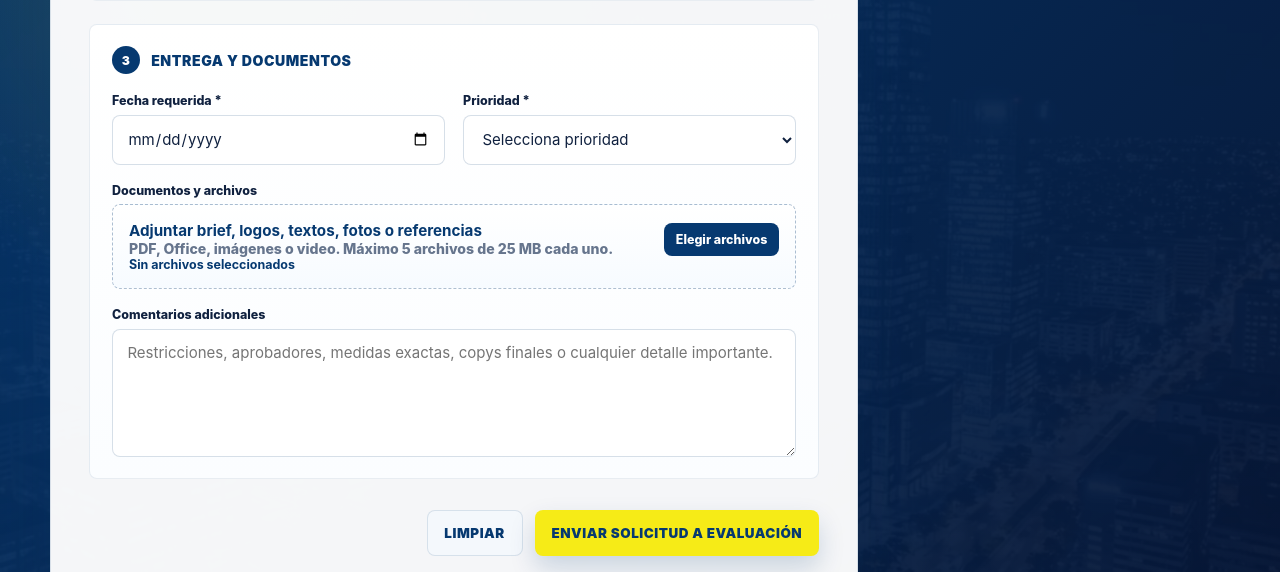
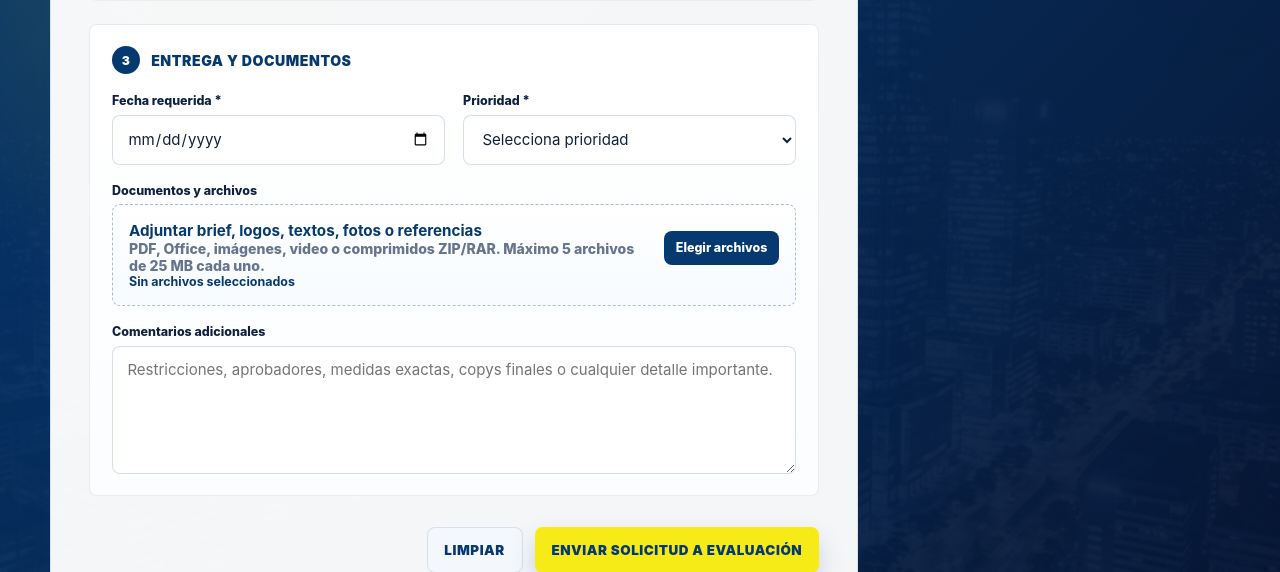
Before and after one commit to angelalberto0775859/Central-de-Alarmas, a PHP site: page /merketing.html in a window 1280 px wide. Shown: the part 1745-2317 px from the top of the page. Run offline with PHP 8.4, Linux system fonts and the light colour scheme.

Commit message:
Soporta archivos rar en marketing

```diff
--- a/merketing.html
+++ b/merketing.html
@@ -918,11 +918,11 @@
                                 <div class="field full">
                                     <label for="documents">Documentos y archivos</label>
                                     <label class="file-drop" for="documents">
-                                        <input id="documents" name="documents[]" type="file" multiple accept=".pdf,.doc,.docx,.docm,.ppt,.pptx,.pptm,.xls,.xlsx,.xlsm,.csv,.jpg,.jpeg,.png,.webp,.mp4,.mov,.zip,.svg,.ai,.psd">
+                                        <input id="documents" name="documents[]" type="file" multiple accept=".pdf,.doc,.docx,.docm,.ppt,.pptx,.pptm,.xls,.xlsx,.xlsm,.csv,.jpg,.jpeg,.png,.webp,.mp4,.mov,.zip,.rar,.svg,.ai,.psd">
                                         <span class="file-copy">
                                             <span>
                                                 <strong>Adjuntar brief, logos, textos, fotos o referencias</strong>
-                                                PDF, Office, imágenes o video. Máximo 5 archivos de 25 MB cada uno.
+                                                PDF, Office, imágenes, video o comprimidos ZIP/RAR. Máximo 5 archivos de 25 MB cada uno.
                                             </span>
                                             <span class="upload-mark">Elegir archivos</span>
                                         </span>
--- a/php/marketing_helpers.php
+++ b/php/marketing_helpers.php
@@ -157,7 +157,7 @@ function cdaMarketingStatusSendsEmail($status) {
 }
 
 function cdaMarketingTicketFileExtensions() {
-    return ['pdf','doc','docx','docm','ppt','pptx','pptm','xls','xlsx','xlsm','csv','jpg','jpeg','png','webp','mp4','mov','zip','svg','ai','psd'];
+    return ['pdf','doc','docx','docm','ppt','pptx','pptm','xls','xlsx','xlsm','csv','jpg','jpeg','png','webp','mp4','mov','zip','rar','svg','ai','psd'];
 }
 
 function cdaMarketingAllowedUploadAccept() {
--- a/php/marketing_ticket_create.php
+++ b/php/marketing_ticket_create.php
@@ -195,6 +195,9 @@ $allowedMimeTypes = [
     'application/csv',
     'application/zip',
     'application/x-zip-compressed',
+    'application/vnd.rar',
+    'application/x-rar',
+    'application/x-rar-compressed',
     'application/octet-stream',
     'application/postscript',
     'application/illustrator',
```
Also changed, not shown: tests/marketing_ticket_smoke.php (+7 -0 lines).
